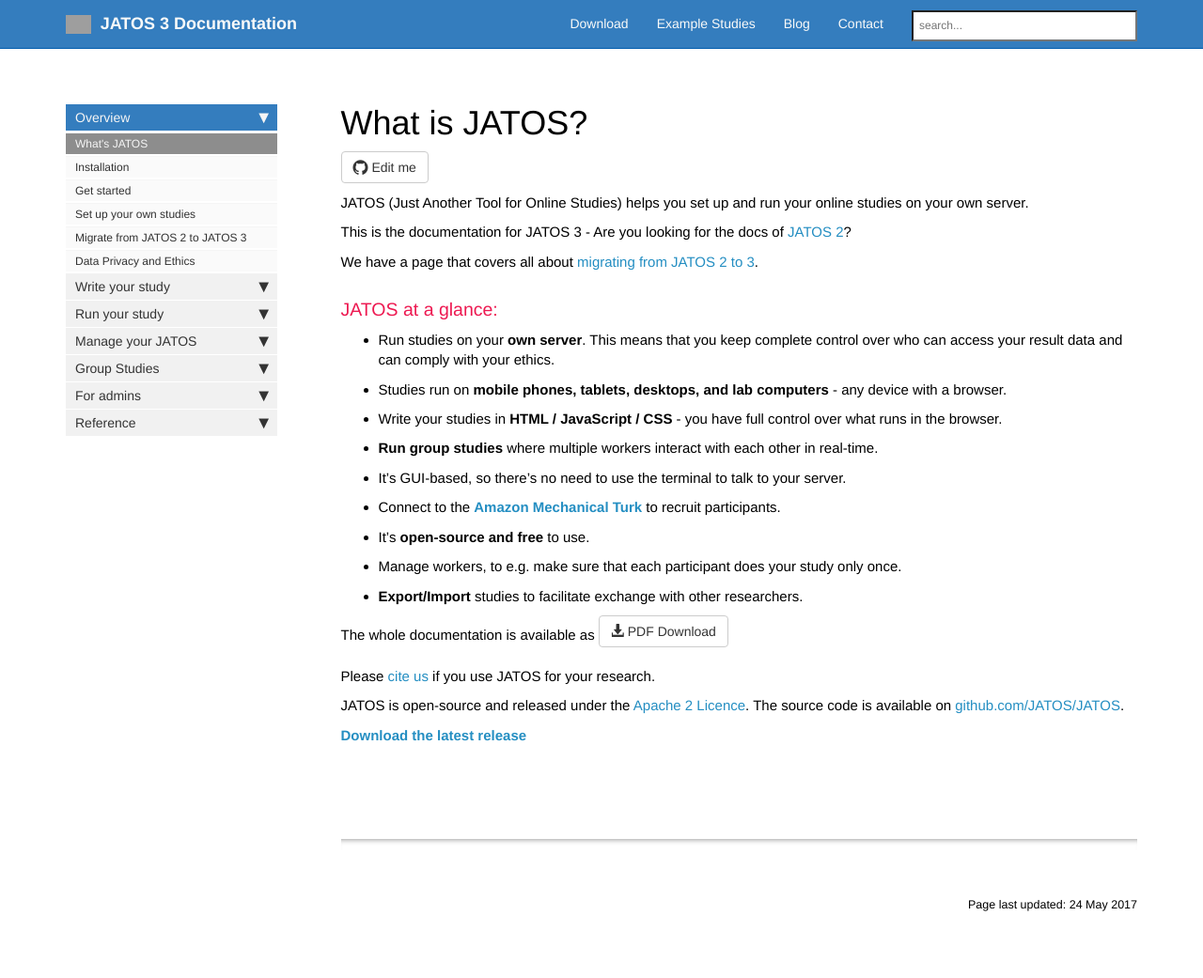
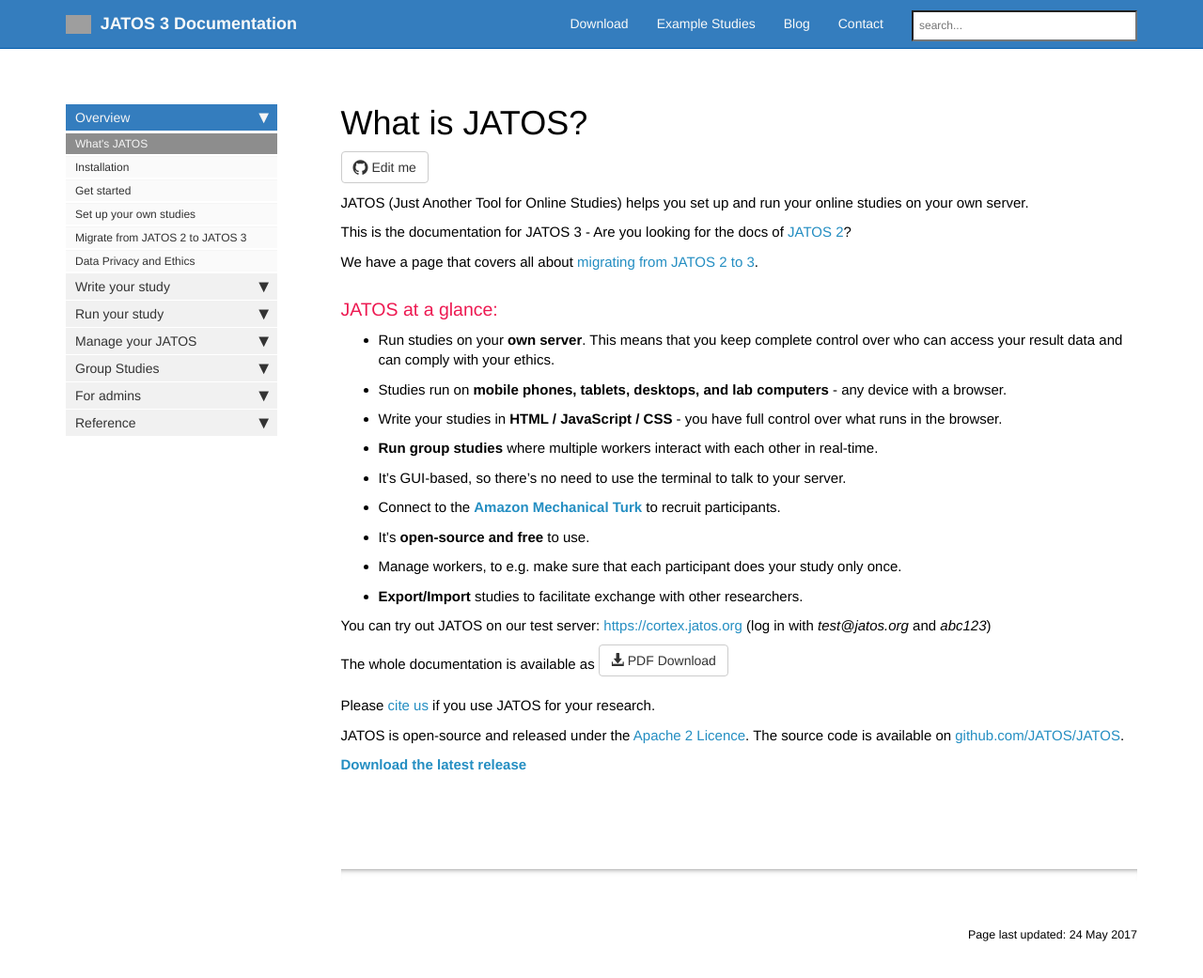
Before and after one commit to kristian-lange-tw/JATOS_docs_v3, a Jekyll site: the page built from pages/Whats-JATOS.md, in a window 1280 px wide and 1054 px high. Shown: the top 1041 px of the window at 94% size. Built offline with Jekyll 4.4.1, drawn with Linux system fonts in a browser that asks for light colours; nearby versions of some CDN libraries; library files that are not in the unit come from our copies; comment, search, counter and statistics services are not loaded; grey boxes are pictures that could not be loaded.

Commit message:
Update Whats-JATOS.md

```diff
--- a/pages/Whats-JATOS.md
+++ b/pages/Whats-JATOS.md
@@ -26,6 +26,8 @@
 * Manage workers, to e.g. make sure that each participant does your study only once.
 * **Export/Import** studies to facilitate exchange with other researchers.
 
+You can try out JATOS on our test server: [https://cortex.jatos.org](https://cortex.jatos.org) (log in with _test@jatos.org_ and _abc123_)
+
 The whole documentation is available as <a target="_blank" class="noCrossRef" href="https://github.com/JATOS/JATOS_docs_v3/raw/gh-pages/pdf/jatos-docs.pdf"><button type="button" class="btn btn-default" aria-label="Left Align"><span class="glyphicon glyphicon-download-alt" aria-hidden="true"></span> PDF Download</button></a>
 
 Please [cite us](http://journals.plos.org/plosone/article?id=10.1371/journal.pone.0130834) if you use JATOS for your research.
```
